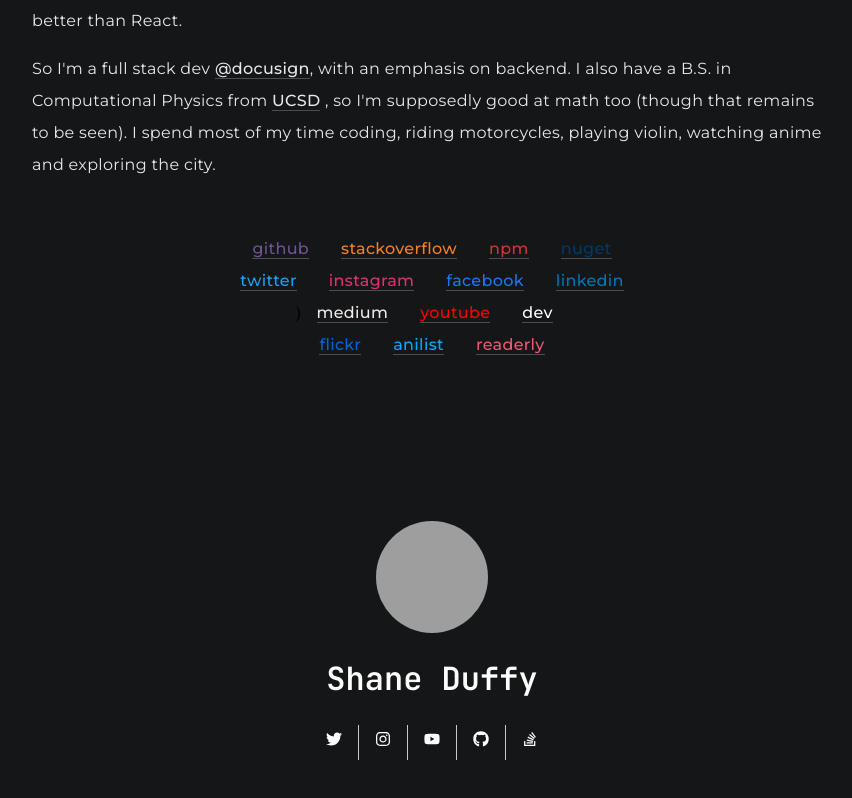
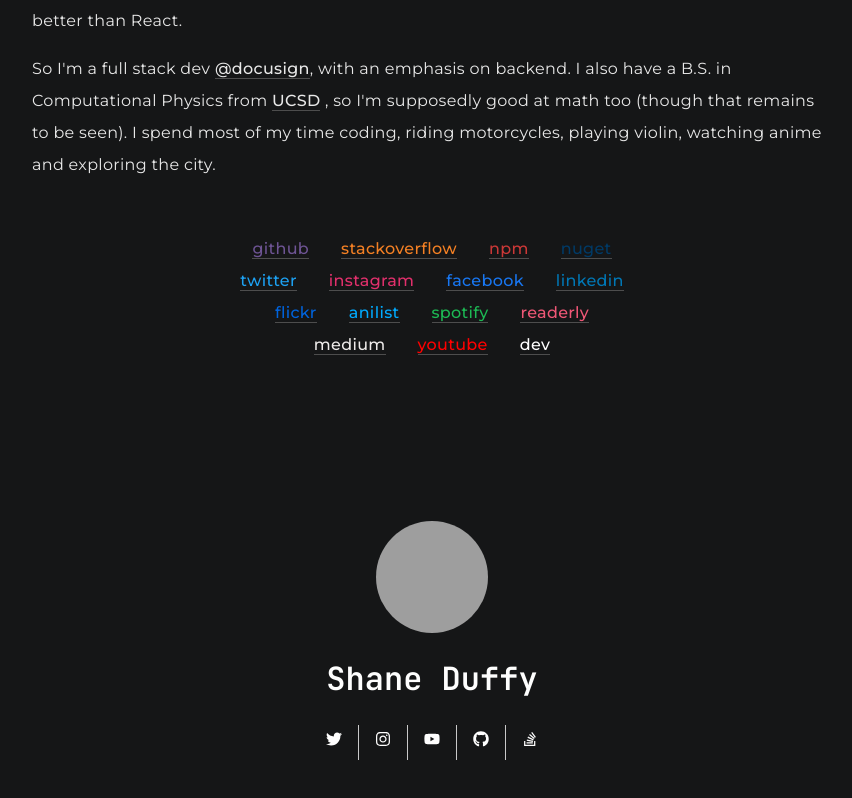
Before and after one commit to cppshane/shaneduffy, an Angular app in the folder site/: page /about in a window 1280 px wide. Shown: the part 923-1721 px from the top of the page, without its empty margins (208-1060 px from the left). Built offline with nearby package versions, Linux system fonts and the light colour scheme; grey boxes are pictures that could not be loaded.

Commit message:
Add about page links

```diff
--- a/site/src/app/components/about/about.component.html
+++ b/site/src/app/components/about/about.component.html
@@ -24,17 +24,20 @@
       <p><a class="text-link color-linkedin" target="_blank" href="https://www.linkedin.com/in/cppshane/">linkedin</a>
       </p>
     </div>
-    <div class="about-links-container flex-row">)
+    <div class="about-links-container flex-row">
+      <p><a class="text-link color-flickr" target="_blank" href="https://flickr.com/photos/cppshane/">flickr</a></p>
+      <p><a class="text-link color-anilist" target="_blank" href="https://anilist.co/user/cppshane/">anilist</a></p>
+      <p><a class="text-link color-spotify" target="_blank"
+          href="https://open.spotify.com/user/nigumfffb6vyed80vet4b7kfw?si=8ebb6d4d763a483d">spotify</a></p>
+      <p><a class="text-link color-readerly" target="_blank" href="https://readerly.com/readers/cppshane">readerly</a>
+      </p>
+    </div>
+    <div class="about-links-container flex-row">
       <p><a class="text-link color-medium" target="_blank" href="https://cppshane.medium.com/">medium</a>
       </p>
       <p><a class="text-link color-youtube" target="_blank"
-        href="https://youtube.com/channel/UCYLo70tzoGibx13p9AjddfA">youtube</a></p>
+          href="https://youtube.com/channel/UCYLo70tzoGibx13p9AjddfA">youtube</a></p>
       <p><a class="text-link color-dev" target="_blank" href="https://dev.to/cppshane">dev</a></p>
-    </div>
-    <div class="about-links-container flex-row">
-      <p><a class="text-link color-flickr" target="_blank" href="https://flickr.com/photos/cppshane/">flickr</a></p>
-      <p><a class="text-link color-anilist" target="_blank" href="https://anilist.co/user/cppshane/">anilist</a></p>
-      <p><a class="text-link color-readerly" target="_blank" href="https://readerly.com/readers/cppshane">readerly</a></p>
     </div>
   </div>
 </div>
--- a/site/src/styles.css
+++ b/site/src/styles.css
@@ -448,6 +448,10 @@
   color: #ef5776;
 }
 
+.color-spotify {
+  color: #1db954;
+}
+
 @media screen and (max-width: 480px) {
   h2 {
     font-size: 2rem;
```
